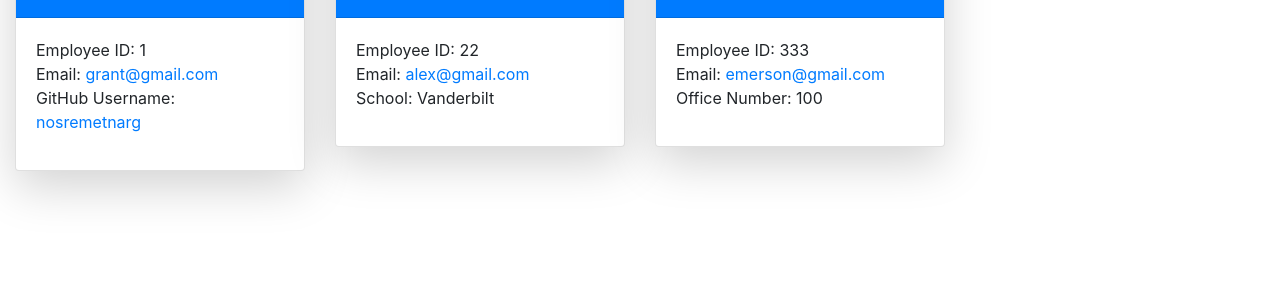
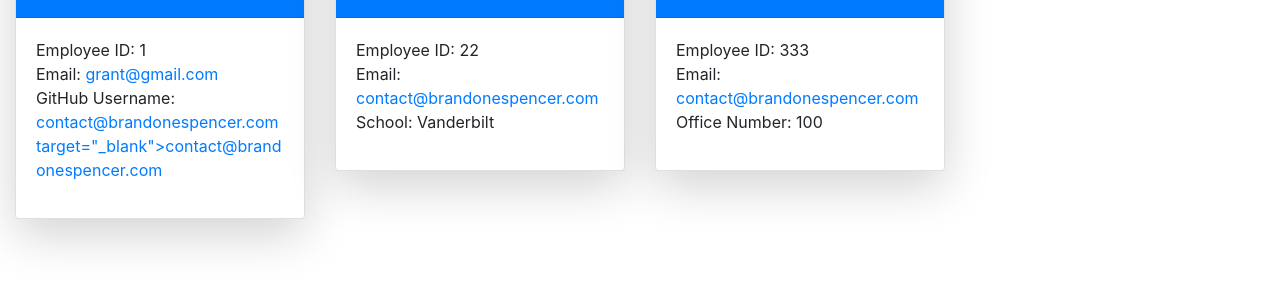
Before and after one commit to brandonespencer/Team-builder, a website: page index.html in a window 1280 px wide. Shown: the part 317-604 px from the top of the page. Drawn offline with nearby package versions, Linux system fonts and the light colour scheme.

Commit message:
Update index.html

```diff
--- a/index.html
+++ b/index.html
@@ -30,7 +30,7 @@
             <ul class="list-unstyled">
                 <li>Employee ID: 1</li>
                 <li>Email: <a href="mailto:grant@gmail.com">grant@gmail.com</a></li>
-                <li>GitHub Username: <a href="https://github.com/nosremetnarg" target="_blank">nosremetnarg</a></i>
+                <li>GitHub Username: <a href="contact@brandonespencer.com">contact@brandonespencer.com target="_blank">contact@brandonespencer.com</a></i>
             </u>
         </div>
     </div>
@@ -46,7 +46,7 @@
         <div class="card-body">
             <ul class="list-unstyled">
                 <li>Employee ID: 22</li>
-                <li>Email: <a href="mailto:alex@gmail.com">alex@gmail.com</a></li>
+                <li>Email: <a href="contact@brandonespencer.com">contact@brandonespencer.com</a></li>
                 <li>School: Vanderbilt</i>
             </u>
         </div>
@@ -63,7 +63,7 @@
         <div class="card-body">
             <ul class="list-unstyled">
                 <li>Employee ID: 333</li>
-                <li>Email: <a href="mailto:emerson@gmail.com">emerson@gmail.com</a></li>
+                <li>Email: <a href="contact@brandonespencer.com">contact@brandonespencer.com</a></li>
                 <li>Office Number: 100</i>
             </u>
         </div>
```
